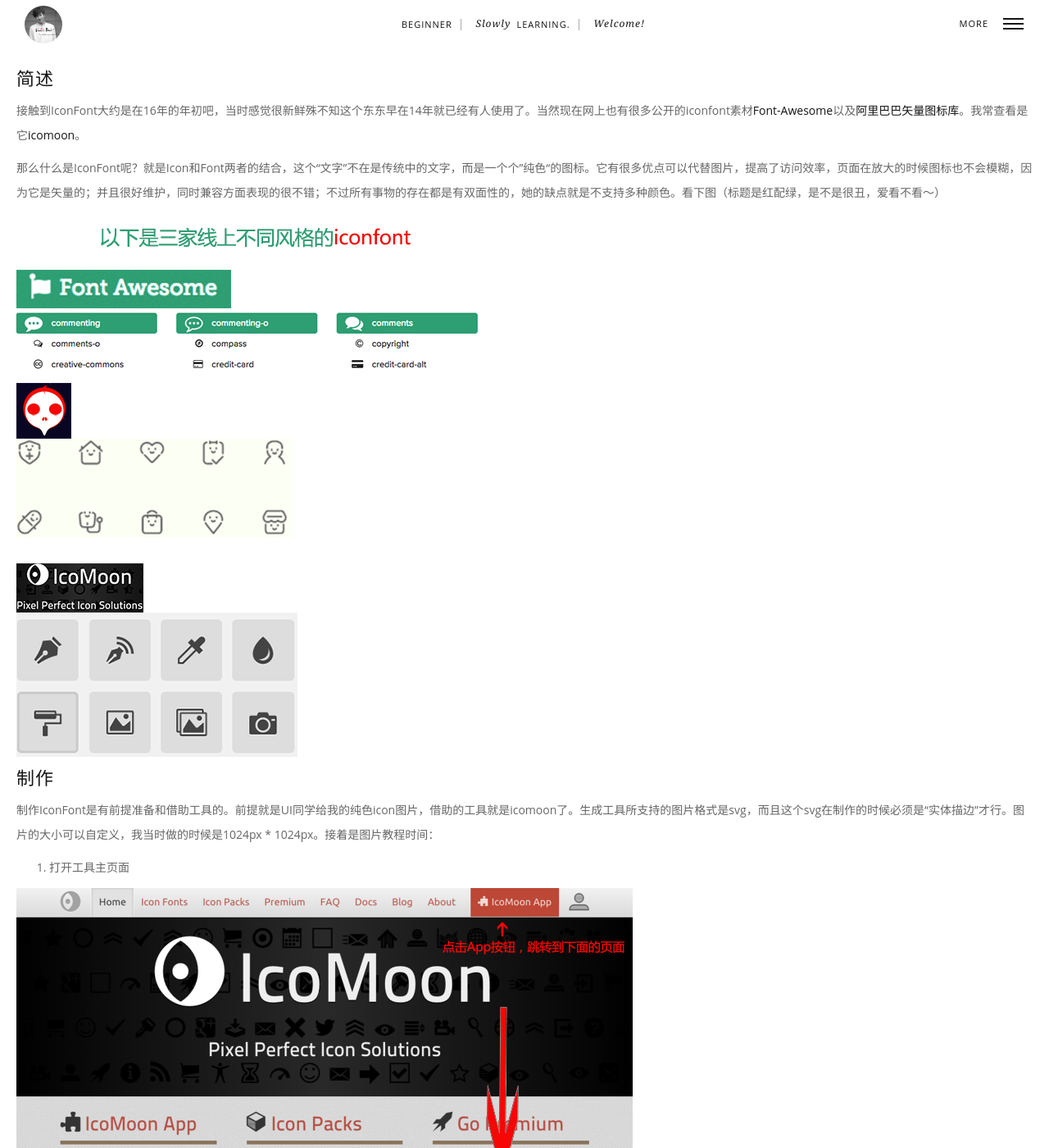
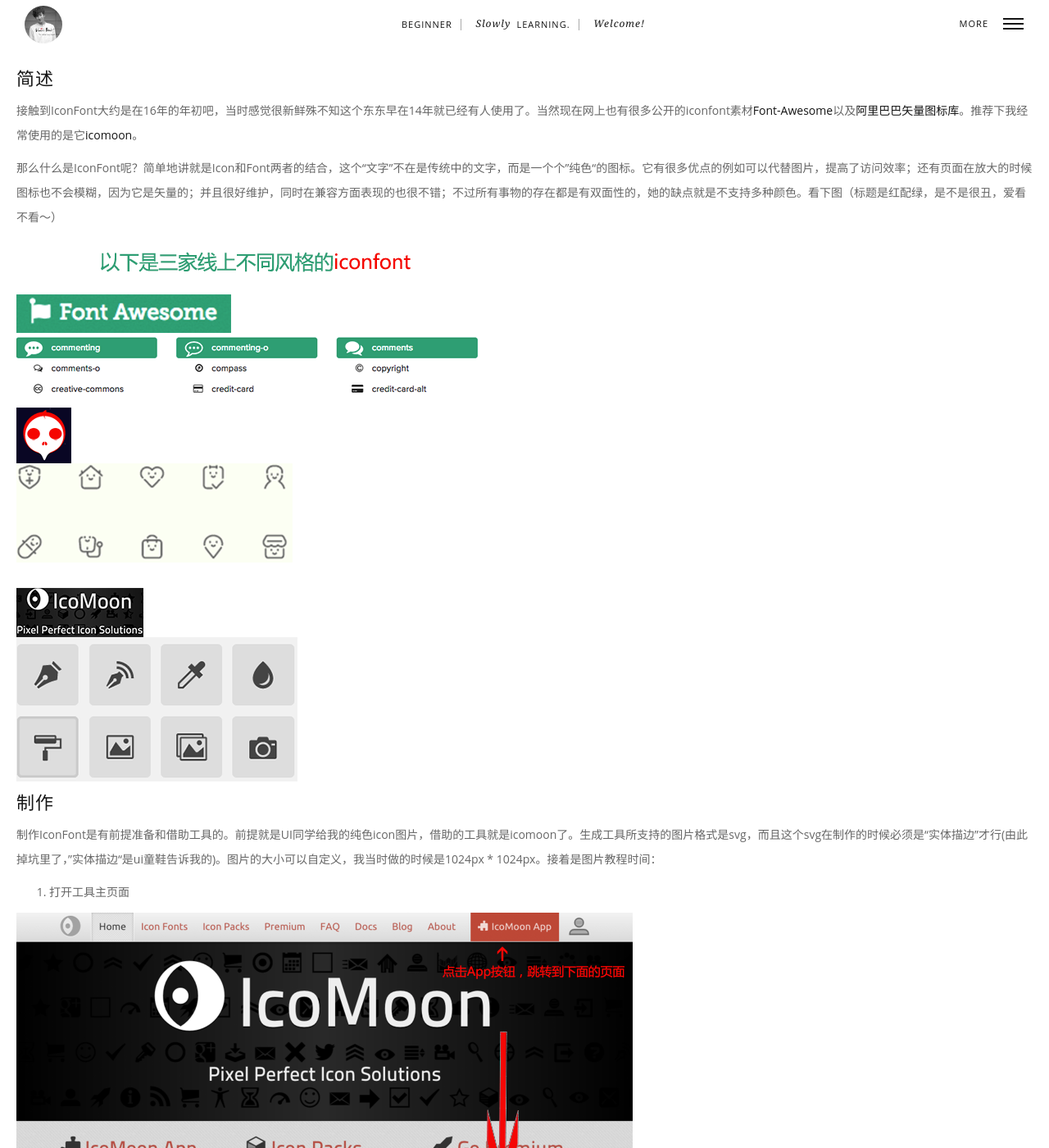
Before and after one commit to wangjiaoxia/wangjiaoxia.github.io, a Jekyll site: the page built from _posts/17-01-13-iconfont.markdown, in a window 1280 px wide and 1400 px high. Shown: the whole window at 82% size. Built offline with Jekyll 4.4.1, drawn with Linux system fonts in a browser that asks for light colours; comment, search, counter and statistics services are not loaded; some of the changed text lies outside the part shown.

Commit message:
添加微调

```diff
--- a/_posts/17-01-13-iconfont.markdown
+++ b/_posts/17-01-13-iconfont.markdown
@@ -5,15 +5,15 @@
 
 ## 简述
 
-接触到IconFont大约是在16年的年初吧，当时感觉很新鲜殊不知这个东东早在14年就已经有人使用了。当然现在网上也有很多公开的iconfont素材[Font-Awesome](http://fontawesome.io/)以及[阿里巴巴矢量图标库](http://www.iconfont.cn/)。我常查看是它[icomoon](https://icomoon.io/app/#/select)。
+接触到IconFont大约是在16年的年初吧，当时感觉很新鲜殊不知这个东东早在14年就已经有人使用了。当然现在网上也有很多公开的iconfont素材[Font-Awesome](http://fontawesome.io/)以及[阿里巴巴矢量图标库](http://www.iconfont.cn/)。推荐下我经常使用的是它[icomoon](https://icomoon.io/app/#/select)。
 
-那么什么是IconFont呢？就是Icon和Font两者的结合，这个“文字”不在是传统中的文字，而是一个个”纯色“的图标。它有很多优点可以代替图片，提高了访问效率，页面在放大的时候图标也不会模糊，因为它是矢量的；并且很好维护，同时兼容方面表现的很不错；不过所有事物的存在都是有双面性的，她的缺点就是不支持多种颜色。看下图（标题是红配绿，是不是很丑，爱看不看～）
+那么什么是IconFont呢？简单地讲就是Icon和Font两者的结合，这个“文字”不在是传统中的文字，而是一个个”纯色“的图标。它有很多优点的例如可以代替图片，提高了访问效率；还有页面在放大的时候图标也不会模糊，因为它是矢量的；并且很好维护，同时在兼容方面表现的也很不错；不过所有事物的存在都是有双面性的，她的缺点就是不支持多种颜色。看下图（标题是红配绿，是不是很丑，爱看不看～）
 
 ![incon font](/img/170113/iconfont.png)
 
 ## 制作
 
-制作IconFont是有前提准备和借助工具的。前提就是UI同学给我的纯色icon图片，借助的工具就是icomoon了。生成工具所支持的图片格式是svg，而且这个svg在制作的时候必须是“实体描边”才行。图片的大小可以自定义，我当时做的时候是1024px * 1024px。接着是图片教程时间：
+制作IconFont是有前提准备和借助工具的。前提就是UI同学给我的纯色icon图片，借助的工具就是icomoon了。生成工具所支持的图片格式是svg，而且这个svg在制作的时候必须是“实体描边”才行(由此掉坑里了，”实体描边“是ui童鞋告诉我的)。图片的大小可以自定义，我当时做的时候是1024px * 1024px。接着是图片教程时间：
 
 1. 打开工具主页面
 
@@ -49,7 +49,7 @@
 
 ## 总结
 
-IconFont 的制作和使用就是这么简单。对于设计师而言，针对同一个icon图形不用再输出不同大小各种颜色的图片了，技术上直接调整代码数值就可以完成，某种程度上能提升一些工作效率i。
+IconFont 的制作和使用就是这么简单。对于设计师而言，针对同一个icon图形不用再输出不同大小各种颜色的图片了，技术上直接调整代码数值就可以完成，某种程度上能提升一些工作效率。
 
 ***
 
```
Also changed, not shown: other parts of _posts/17-01-13-iconfont.markdown (+1 -1 lines).
